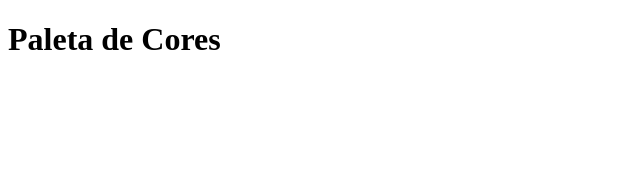
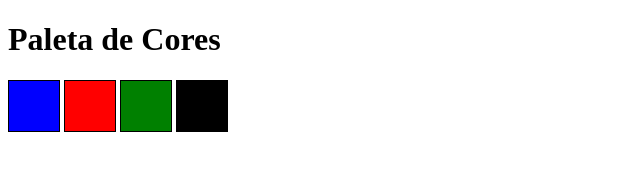
Before and after one commit to Jonathan-R-Andrade/pixels-art, a website: page index.html in a window 1280 px wide. Shown: the whole page, without its empty margins (0-640 px from the left). Drawn offline with Linux system fonts and the light colour scheme.

Commit message:
Requisito 2 feito

```diff
--- a/index.html
+++ b/index.html
@@ -4,6 +4,7 @@
 <head>
   <meta charset="UTF-8">
   <title>Pixels Art</title>
+  <link rel="stylesheet" href="style.css">
 </head>
 
 <body>
@@ -12,6 +13,13 @@
     <h1 id="title">Paleta de Cores</h1>
   </header>
 
+  <div id="color-palette">
+    <div class="color"></div>
+    <div class="color"></div>
+    <div class="color"></div>
+    <div class="color"></div>
+  </div>
+
 </body>
 
 </html>
--- a/style.css
+++ b/style.css
@@ -0,0 +1,23 @@
+.color {
+  display: inline-block;
+  border: black solid 1px;
+  width: 50px;
+  height: 50px;
+  cursor: pointer;
+}
+
+.color:nth-child(1) {
+  background-color: blue;
+}
+
+.color:nth-child(2) {
+  background-color: red;
+}
+
+.color:nth-child(3) {
+  background-color: green;
+}
+
+.color:nth-child(4) {
+  background-color: black;
+}
```
